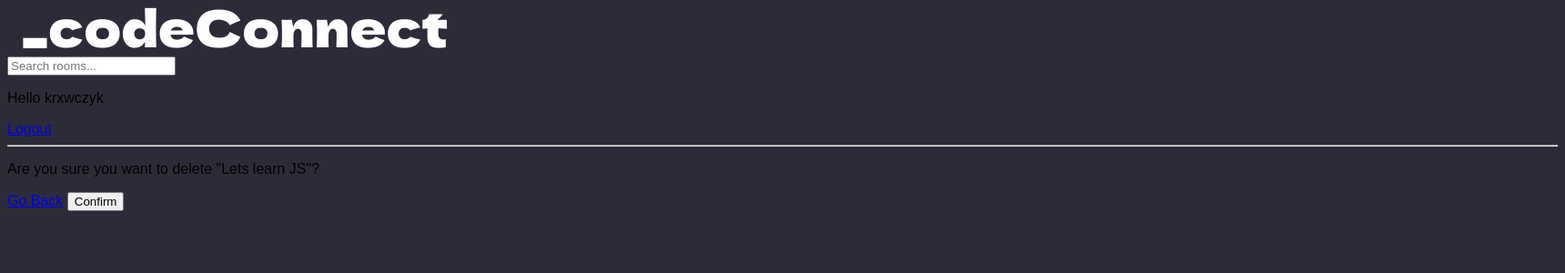
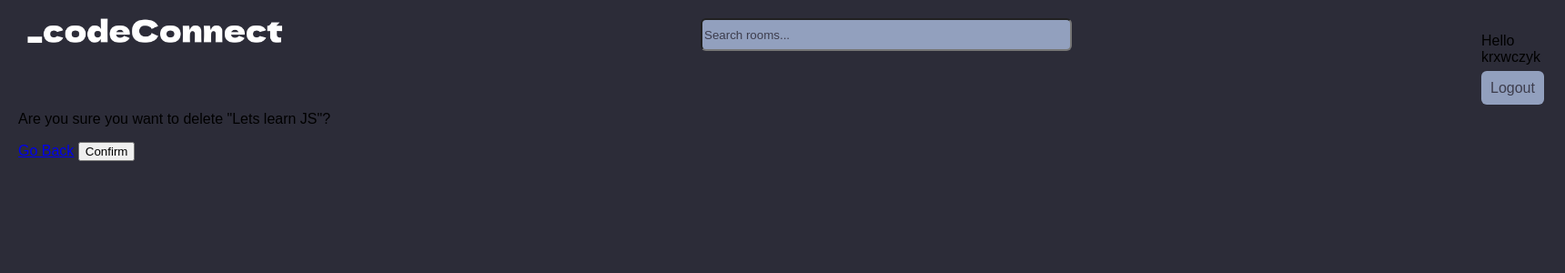
Before and after one commit to krxwczyk/projektkolko, a Django app: page /delete-room/1/ in a window 1720 px wide. Shown: the top 300 px of the page at 91% size. Run offline with Django 4.2, Linux system fonts and the light colour scheme; a user stored in the database is signed in; data comes from the database, SQL or seed files in the repository.

Commit message:
navbar updated

```diff
--- a/static/css/style.css
+++ b/static/css/style.css
@@ -2,6 +2,7 @@ body
 {
     background-color: rgb(44, 44, 56);
     font-family: arial;
+    margin: 20px;
 }
 
 .home-container
@@ -29,7 +30,7 @@ body
     border-radius: 15px;
     padding: 10px ;
     margin-right: 5px;
-    background-color: rgb(63, 63, 77);
+    background-color: rgb(61, 61, 77);
 }
 .room a{
     text-decoration: none;
@@ -75,7 +76,7 @@ body
     width:550px;
     align-items: center;
     justify-content: center;
-    background-color: rgb(71, 71, 71);
+    background-color: rgb(61, 61, 77);
     border-radius: 5%;
     margin:auto;
     box-shadow: 5px;
@@ -90,7 +91,7 @@ body
     border: none;
     text-decoration: none;
     border-radius: 6px;
-    background-color: rgb(126, 126, 126);
+    background-color: rgb(146, 160, 190);
     padding:10px;
     color:white;
 }
@@ -110,3 +111,34 @@ body
 .form form {
     text-align: center;
 }
+
+.navbar {
+    display: flex;
+    gap: 450px;
+}
+
+.navbar .login-redirect a {
+    border: none;
+    text-decoration: none;
+    border-radius: 6px;
+    background-color: rgb(146, 160, 190);
+    padding:10px;
+    color:rgb(61, 61, 77);
+}
+
+.navbar input[type=text] {
+    border-radius: 6px;
+    background-color: rgb(146, 160, 190);
+    color: white;
+    height:30px;
+    width:400px;
+}
+
+::placeholder {
+    color: rgb(61, 61, 77);
+    opacity: 1; /* Firefox */
+  }
+
+  ::-ms-input-placeholder { /* Edge 12 -18 */
+    color: rgb(61, 61, 77);
+  }
--- a/templates/navbar.html
+++ b/templates/navbar.html
@@ -1,18 +1,20 @@
 {% load static %}
 
+<div class="navbar">
 <a href="/">
-    <img src="{% static 'img/logo.png' %}" alt="" height=50px>
+    <img src="{% static 'img/logo.png' %}" alt="" height=30px>
 </a>
 
 <form method="GET">
     <input type="text" name="q" placeholder="Search rooms...">
 </form>
 
+<div class="login-redirect">
 {% if request.user.is_authenticated %}
 <p>Hello {{request.user}}</p>
 <a href="{% url 'logout' %}">Logout</a>
 {% else %}
 <a href="{% url 'login' %}">Login</a>
 {% endif %}
-
-<hr>
+</div>
+</div>
```
